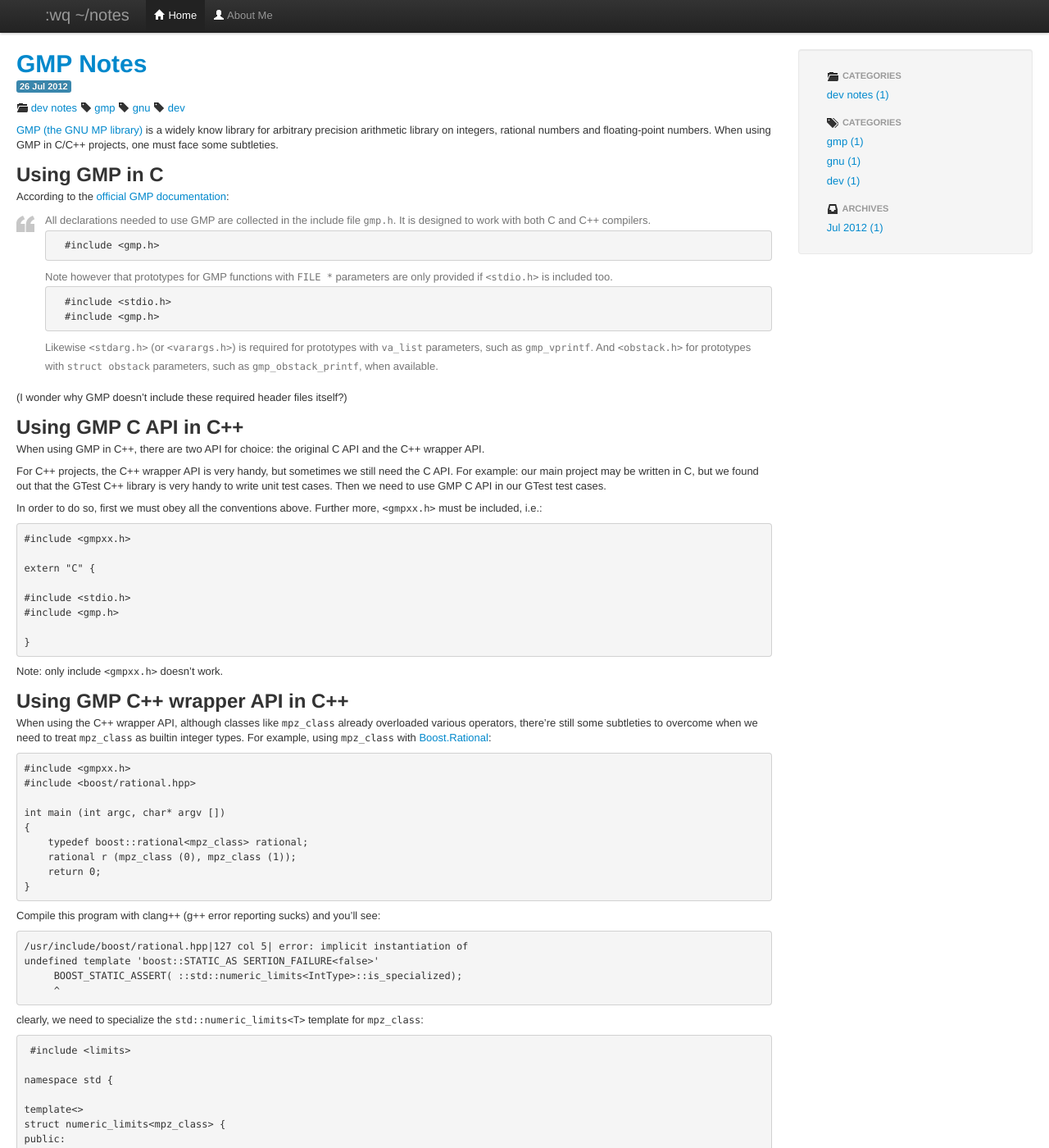
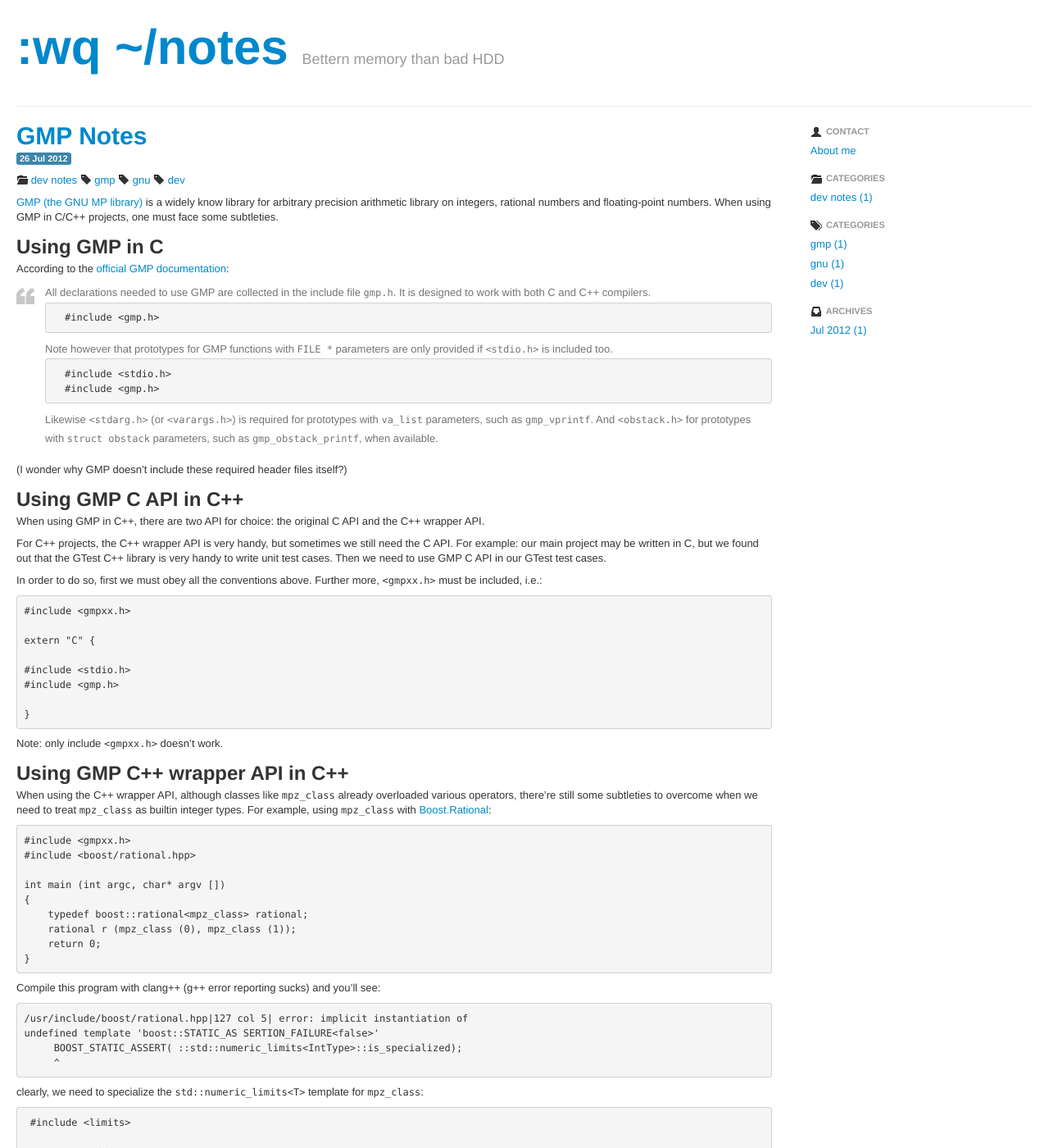
Before and after one commit to liancheng/blog.liancheng.info, a Jekyll site: the page built from index.html, in a window 1280 px wide and 1400 px high. Shown: the whole window at 82% size. Built offline with Jekyll 4.4.1, drawn with Linux system fonts in a browser that asks for light colours; the list of posts is cut into pages by our own code.

Commit message:
Removed the navbar.

```diff
--- a/_layouts/default.html
+++ b/_layouts/default.html
@@ -1,8 +1,12 @@
 <!DOCTYPE html>
 <html lang="en">
   <head>
-    <meta charset="UTF-8">
+    <meta charset="UTF-8"></meta>
     <title>:wq ~/notes &raquo; {{ page.title }}</title>
+    {% if page.description %}
+      <meta name="description" content="{{ page.description }}"></meta>
+    {% endif %}
+    <meta name="author" content="{{ site.author.name }}"></meta>
     <link rel="stylesheet" href="/static/css/bootstrap.min.css" type="text/css" />
     <link rel="stylesheet" href="/static/css/bootstrap-responsive.min.css" type="text/css" />
     <link rel="stylesheet" href="/static/css/main.css" type="text/css" />
@@ -10,35 +14,30 @@
 
   <body>
     <div class="container-fluid">
-
-      <div class="navbar navbar-fixed-top">
-        <div class="navbar-inner">
-          <div class="container">
-            <a class="btn btn-navbar" data-toggle="collapse" data-target=".nav-collapse">
-              <span class="icon-bar"></span>
-              <span class="icon-bar"></span>
-              <span class="icon-bar"></span>
-            </a>
-            <a href="/" class="brand">:wq ~/notes</a>
-            <div class="nav-collapse">
-              <ul class="nav">
-                <li class="active"><a href="/"><i class="icon-home icon-white"></i> Home</a></li>
-                <li><a href="/about.html"><i class="icon-user icon-white"></i> About Me</a></li>
-              </ul>
-            </div>
-          </div>
+      <div class="row-fluid">
+        <div class="page-header">
+          <h1>
+            <a href="/">:wq ~/notes</a>
+            <small>Bettern memory than bad HDD</small>
+          </h1>
         </div>
       </div>
 
       <div class="row-fluid">
-
         <div class="span9">
           {{ content }}
         </div>
 
         <div class="span3">
-          <div class="well sidebar-nav">
+          <div class="sidebar-nav">
             <ul class="nav nav-list">
+
+              <li class="nav-header">
+                <i class="icon-user"></i> Contact
+              </li>
+              <li>
+                <a href="/about.html">About me</a>
+              </li>
 
               <li class="nav-header">
                 <i class="icon-folder-open"></i>
--- a/categories.html
+++ b/categories.html
@@ -0,0 +1,4 @@
+---
+layout: default
+title: Categories
+---
--- a/static/css/main.css
+++ b/static/css/main.css
@@ -27,10 +27,7 @@ code {
   background-image: url("/static/images/glyphicons-halflings-white.png");
 }
 
-body {
-  padding-top: 60px;
+.page-header h1 {
+  font-size: 60px;
+  line-height: 80px;
 }
-
-div.navbar ul.nav {
-  padding-left: 0px;
-}
--- a/tags.html
+++ b/tags.html
@@ -0,0 +1,4 @@
+---
+layout: default
+title: Tags
+---
```
Also changed, not shown: 1 other file.
